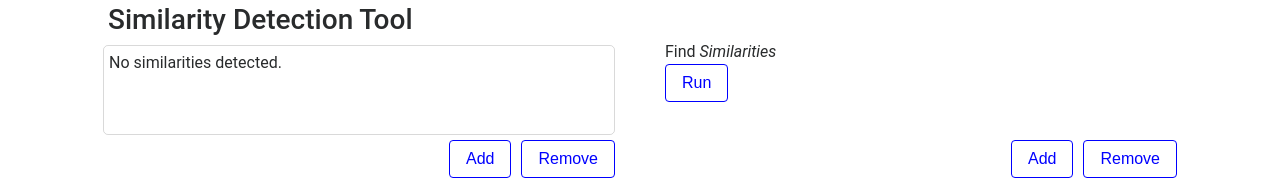
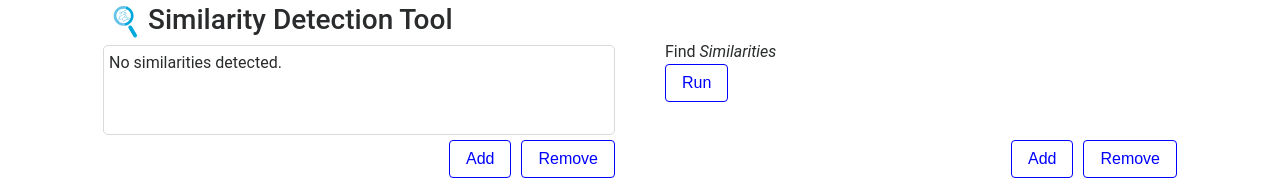
Before and after one commit to lukaslebo/SimilarityFinder, a React app in the folder similarity-finder-web/: page / in a window 1280 px wide. Shown: the top 180 px of the page. Built offline with nearby package versions, Linux system fonts and the light colour scheme; no server answers; a script that the page names is missing.

Commit message:
logo in header

```diff
--- a/similarity-finder-web/src/containers/Header/index.css
+++ b/similarity-finder-web/src/containers/Header/index.css
@@ -11,3 +11,17 @@ h3:hover span {
 h3:not(:hover) span {
   transition: 0.5s;
 }
+
+.logo-container {
+  display: inline-block;
+  position: relative;
+  width: 40px;
+}
+
+.logo-container > svg {
+  position: absolute;
+  top: -25px;
+  width: 35px;
+  height: 35px;
+  margin: 0;
+}
--- a/similarity-finder-web/src/containers/Header/index.js
+++ b/similarity-finder-web/src/containers/Header/index.js
@@ -1,12 +1,13 @@
 import React from 'react';
 import './index.css';
+import Logo from './logo.js';
 
 class Header extends React.Component {
 
   render() {
     return (
       <div id={ this.props.id }>
-        <h3 className="blue-hover"><span>Similarity</span> Detection Tool</h3>
+        <h3 className="blue-hover"><Logo/><span>Similarity</span> Detection Tool</h3>
       </div>
     );
   }
```
